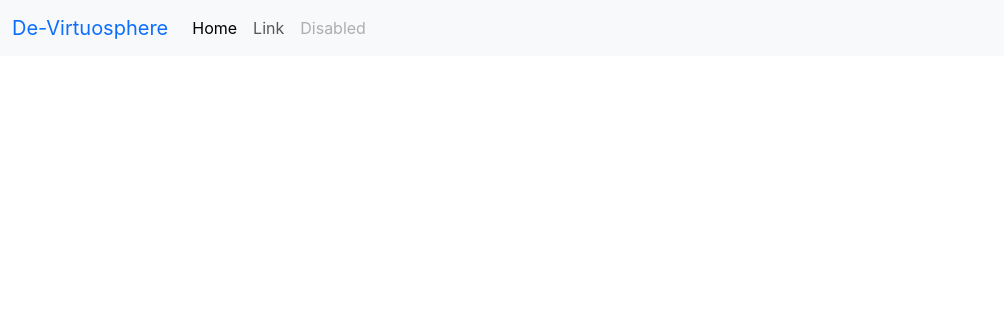
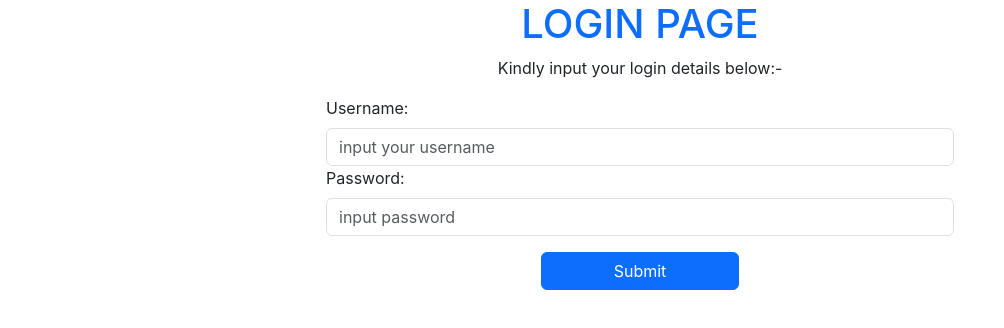
Before and after one commit to adedolapoadeshina/My-Test-react-app, a React (Create React App) app: page / in a window 1280 px wide. Shown: the top 328 px of the page, without its empty margins (0-1004 px from the left). Built offline with nearby package versions, Linux system fonts and the light colour scheme.

Commit message:
Configure React app for deployment to GitHub Pages

```diff
--- a/src/Test.js
+++ b/src/Test.js
@@ -26,7 +26,7 @@ const Test=()=>{
         <BrowserRouter>
             <Routes>
                 <Route path="/" element={<Header/>}/>
-                <Route path="*" element={<LogIn input={input} user={user} setError={setError} handleChange={handleChange} error={error}/>}/>
+                <Route index element={<LogIn input={input} user={user} setError={setError} handleChange={handleChange} error={error}/>}/>
                 <Route path="admin" element={<AdminDashboard/>} />
                 <Route path="editor" element={<EditorDashboard/>} />
                 <Route path="viewer" element={<ViewerDashboard/>} />
```
